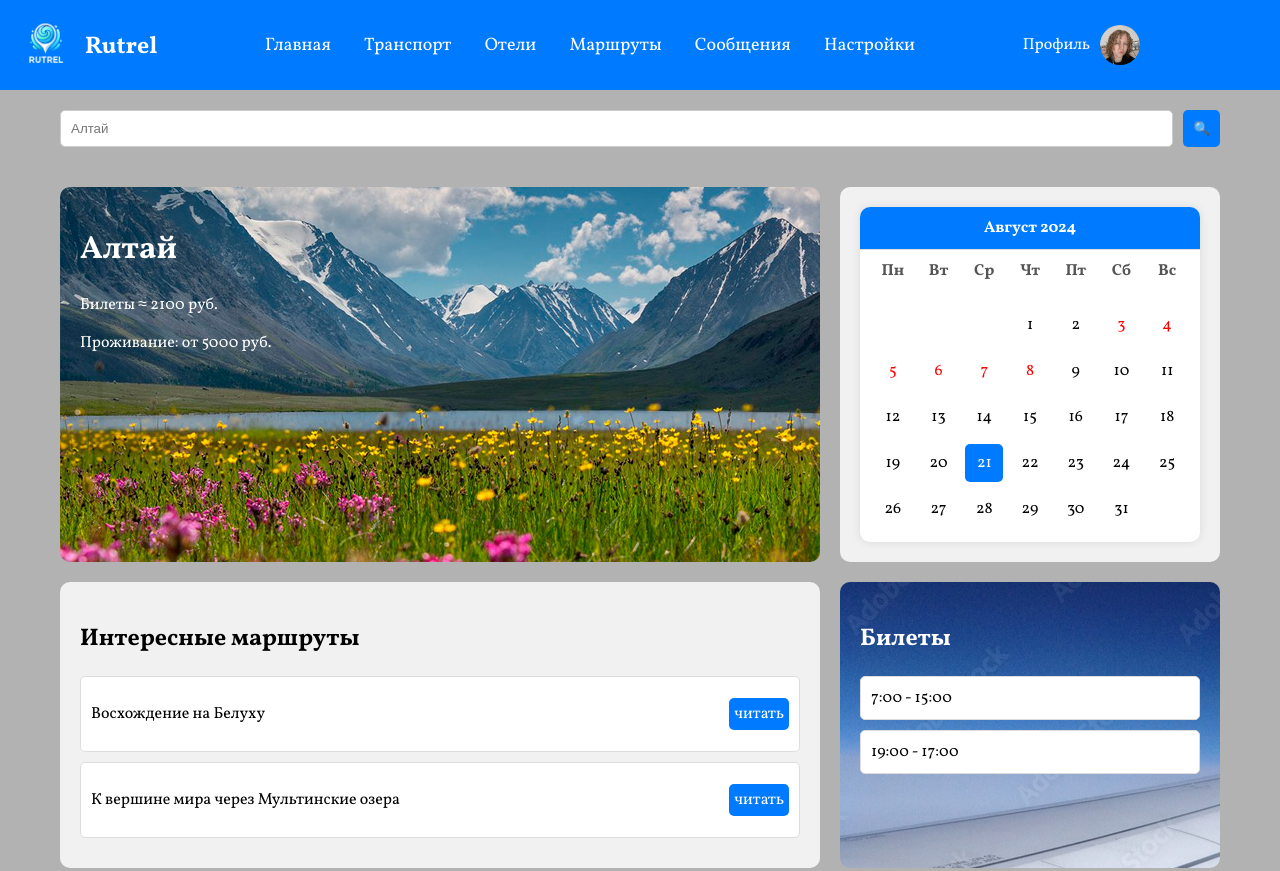
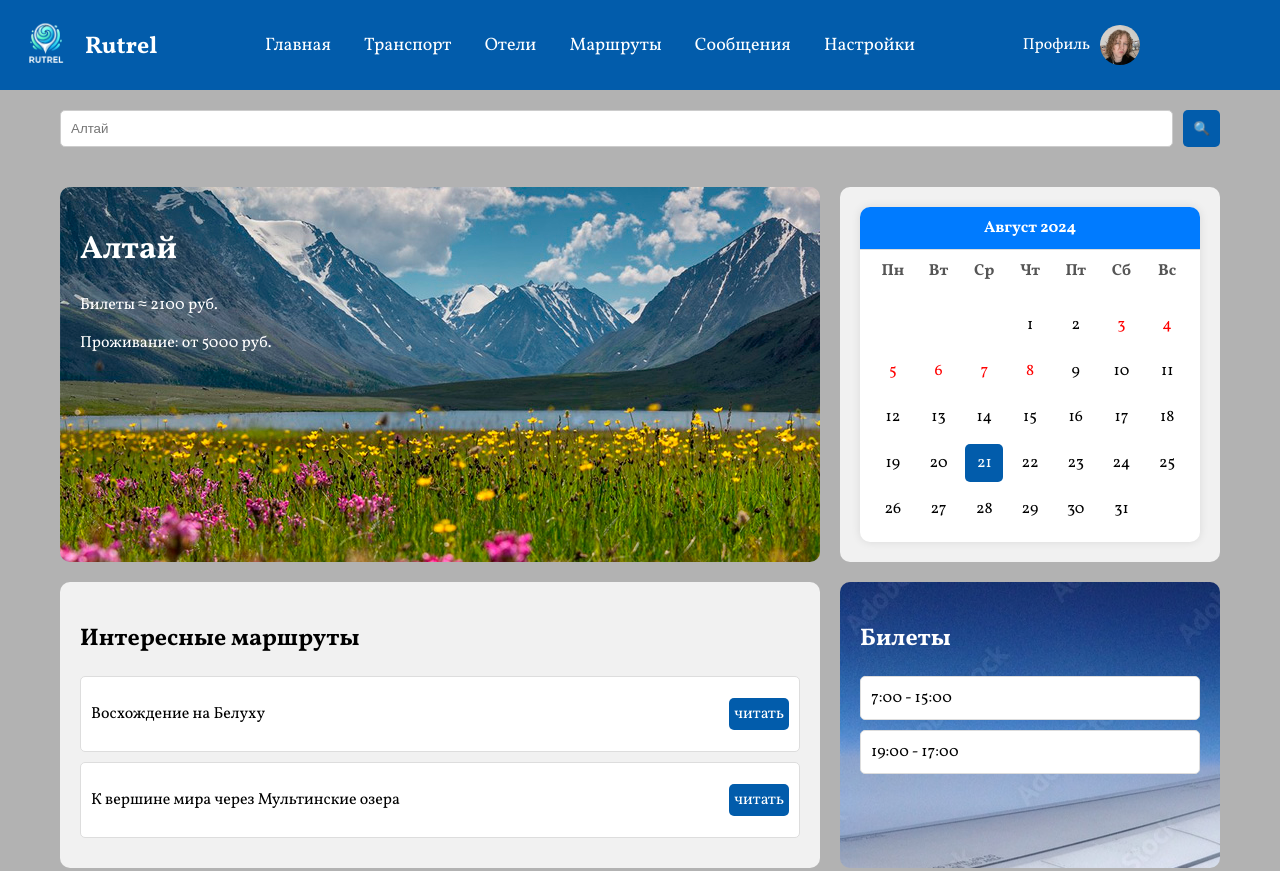
Before and after one commit to SlavaOgnev/Rutrel, a plain HTML site: page index2.html in a window 1280 px wide. Shown: the top 871 px of the page. Drawn offline with nearby package versions, Linux system fonts and the light colour scheme.

Commit message:
Third  commit

```diff
--- a/styles.css
+++ b/styles.css
@@ -16,7 +16,7 @@ body {
 
 .header {
     grid-area: header;
-    background-color: #007BFF;
+    background-color: #025cab;
     padding: 15px;
     color: white;
     display: flex;
@@ -54,7 +54,7 @@ body {
 
 .search-button {
     padding: 10px;
-    background-color: #007BFF;
+    background-color: #025cab;
     color: white;
     border: none;
     border-radius: 5px;
@@ -244,12 +244,12 @@ header .profile-icon {
 }
 
 .days div.active {
-    background-color: #007BFF;
+    background-color: #025cab;
     color: white;
 }
 
 .read{
-    background-color: #007BFF;
+    background-color: #025cab;
     padding: 5px;
     color: #ffffff;
     border-radius: 5px;
```
Also changed, not shown: 1 other file.
